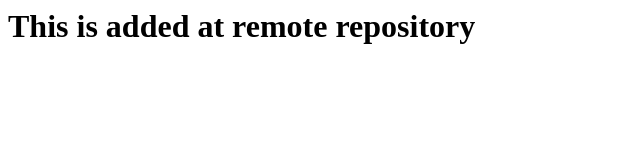
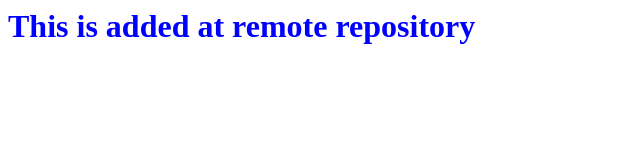
Before and after one commit to vaishnavikutre/SSHRemoteRepo, a plain HTML site: page index.html in a window 1280 px wide. Shown: the whole page, without its empty margins (0-640 px from the left). Drawn offline with Linux system fonts and the light colour scheme.

Commit message:
css added to index.html per review contents

```diff
--- a/index.html
+++ b/index.html
@@ -1,6 +1,10 @@
 <html>
     <!-- add css to this file -->
     <head>
+      <style>
+          h1{color:blue}
+
+      </style>
 
     </head>
     <body>
```
